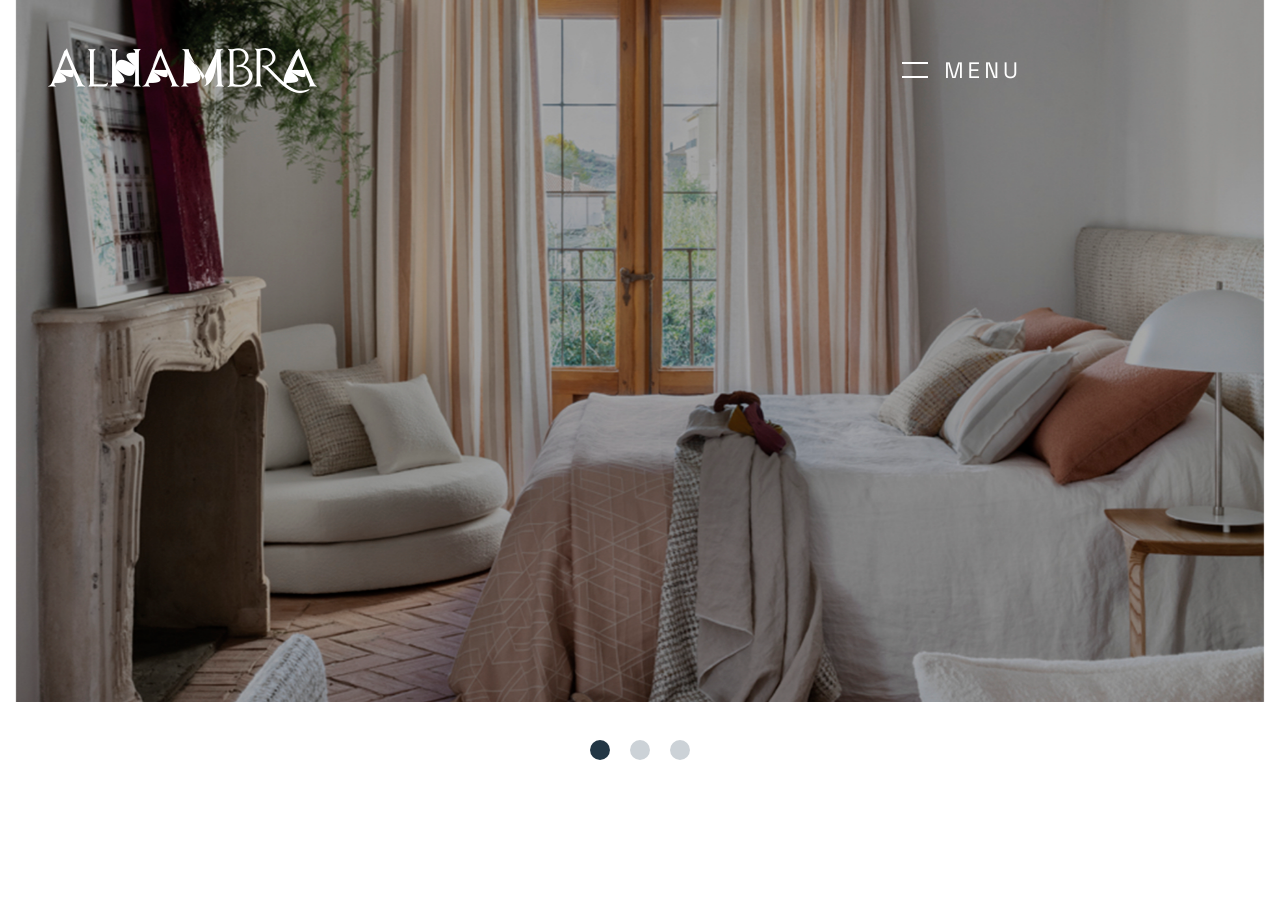
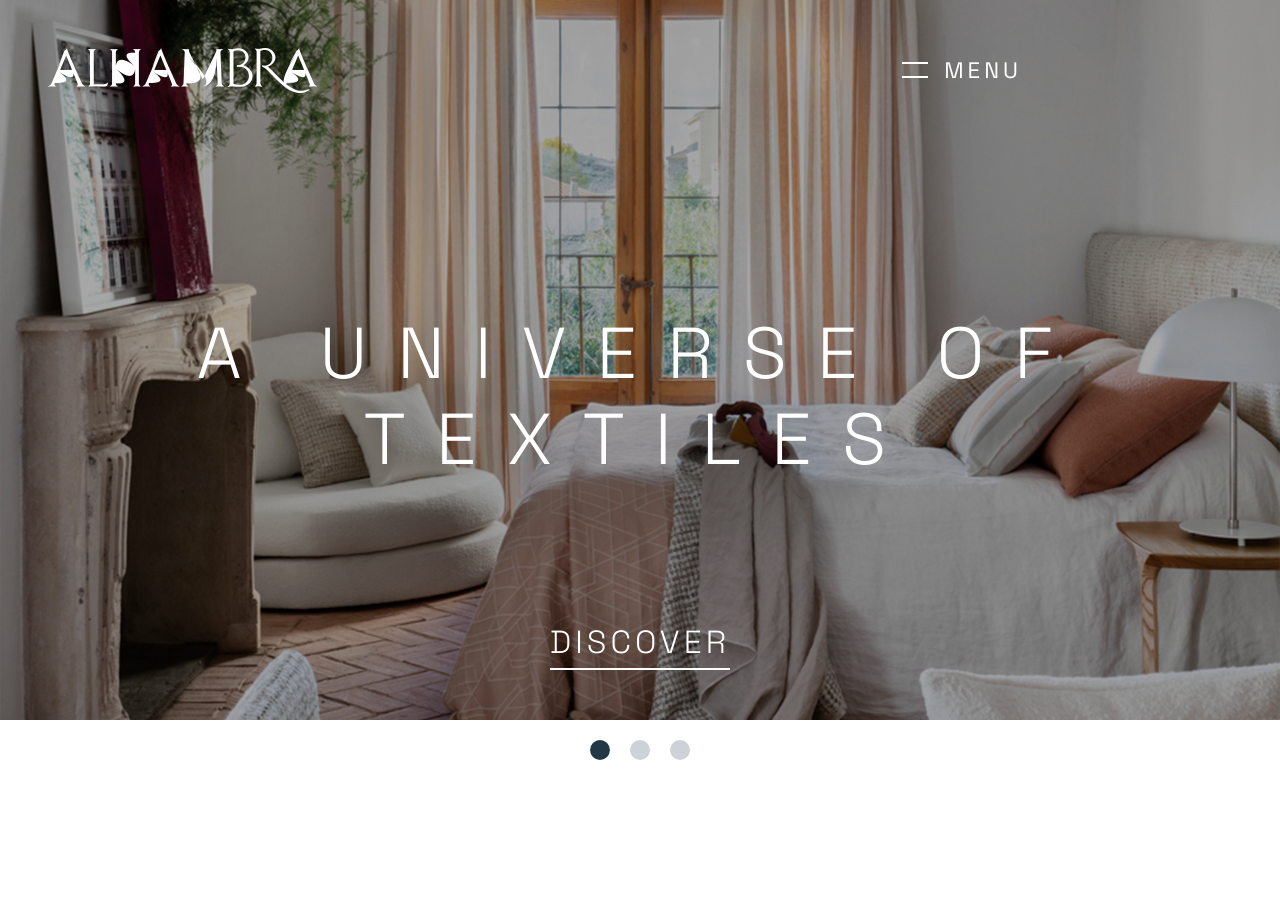
Before and after one commit to agustinaoh/display-none, a PHP site: page / in a window 1280 px wide; the page is wider, and only the part inside the window is pictured. Shown: the top 919 px of that part. Run offline with PHP 8.4, Linux system fonts and the light colour scheme; some libraries are stand-ins or nearby versions.

Commit message:
main slider

```diff
--- a/css/components/slider.css
+++ b/css/components/slider.css
@@ -10,20 +10,12 @@
   bottom: 130px;
 }
 
-.slider h2 {
-  letter-spacing: 30px;
-  font-weight: 300;
-  color: white;
-  font-size: 4.5rem;
-}
-
 .slider .carousel-item {
   height: 100vh;
   width: 100%;
   background-size: cover;
-  padding: 0 16px;
+  padding: 0;
   transition: all 1s ease;
-
 }
 
 .carousel-indicators {
@@ -48,6 +40,21 @@
   opacity: 1;
 }
 
+#slider-text {
+  position: absolute;
+  z-index: 5;
+  height: 100vh;
+  width: 100%;
+  padding: 0;
+}
+
+#slider-text h2 {
+  letter-spacing: 30px;
+  font-weight: 300;
+  color: white;
+  font-size: 4.5rem;
+
+}
 /* For typical mobile devices */
 @media only screen and (min-width: 360px) and (max-width: 479px) {
   .slider {
--- a/home.html
+++ b/home.html
@@ -32,16 +32,16 @@
 
       <div id="sections">
         <p><a href="#">Collections</a></p>
-        <p><a href="#">Design</a></p>
+        <p><a href="#design-area">Design</a></p>
         <p><a href="#telas">Product search</a></p>
-        <p><a href="#">Contact</a></p>
-        <p><a href="#">About</a></p>
+        <p><a href="#contact">Contact</a></p>
+        <p><a href="#about">About</a></p>
       </div>
 
       <div id="extra">
-        <a href="#news"></a>News</a>
-        <p><a href="#"></a>Downloads</p>
-        <p><a href="#"></a>Trade Area</p>
+        <p><a href="#news">News</a></p>
+        <p><a href="#">Downloads</a></p>
+        <p><a href="#trade">Trade Area</a></p>
       </div>
 
       <div id="languages" class="d-flex align-items-center">
@@ -54,11 +54,10 @@
 
   <!-- Slider -->
   <div class="slider">
-
-    <!-- <div id="slider-text">
+    <div id="slider-text" class="d-flex align-items-center justify-content-center">
       <h2 class="universe-t text-center">A UNIVERSE OF TEXTILES</h2>
       <a href="#" class="button-white button-underline">DISCOVER</a>
-    </div> -->
+    </div>
     <div id="carouselMain" class="carousel slide" data-ride="carousel">
 
       <!-- bullets -->
@@ -136,6 +135,7 @@
   </div>
 
   <!-- Colecciones -->
+  <div id="contact"></div>
   <div id="carouselExampleIndicators" class="carousel slide" data-ride="carousel">
     <div class="carousel-inner">
 
@@ -171,6 +171,7 @@
   <!-- Intro -->
   <div class="container">
 
+    <div id="about">
       <div id="intro" class="d-flex justify-content-center align-items-end">
         <div class="intro-text">
           <p class="slide-p">Alhambra Brand was established in</p>
@@ -189,6 +190,7 @@
           <div>
             <span># THIS IS WHO WE ARE</span>
             <span># THIS IS WHO WE ARE</span>
+          </div>
         </div>
       </div>
     </div>
@@ -224,7 +226,7 @@
     </div>
 
     <!-- Hashtag cloud -->
-    <div class="hashtag-cloud text-center">
+    <div id="trade" class="hashtag-cloud text-center">
       <div class="row d-flex justify-content-center">
         <div class="col-8">
           <p>
```
Lines whose indentation alone changed are shown as unchanged.
